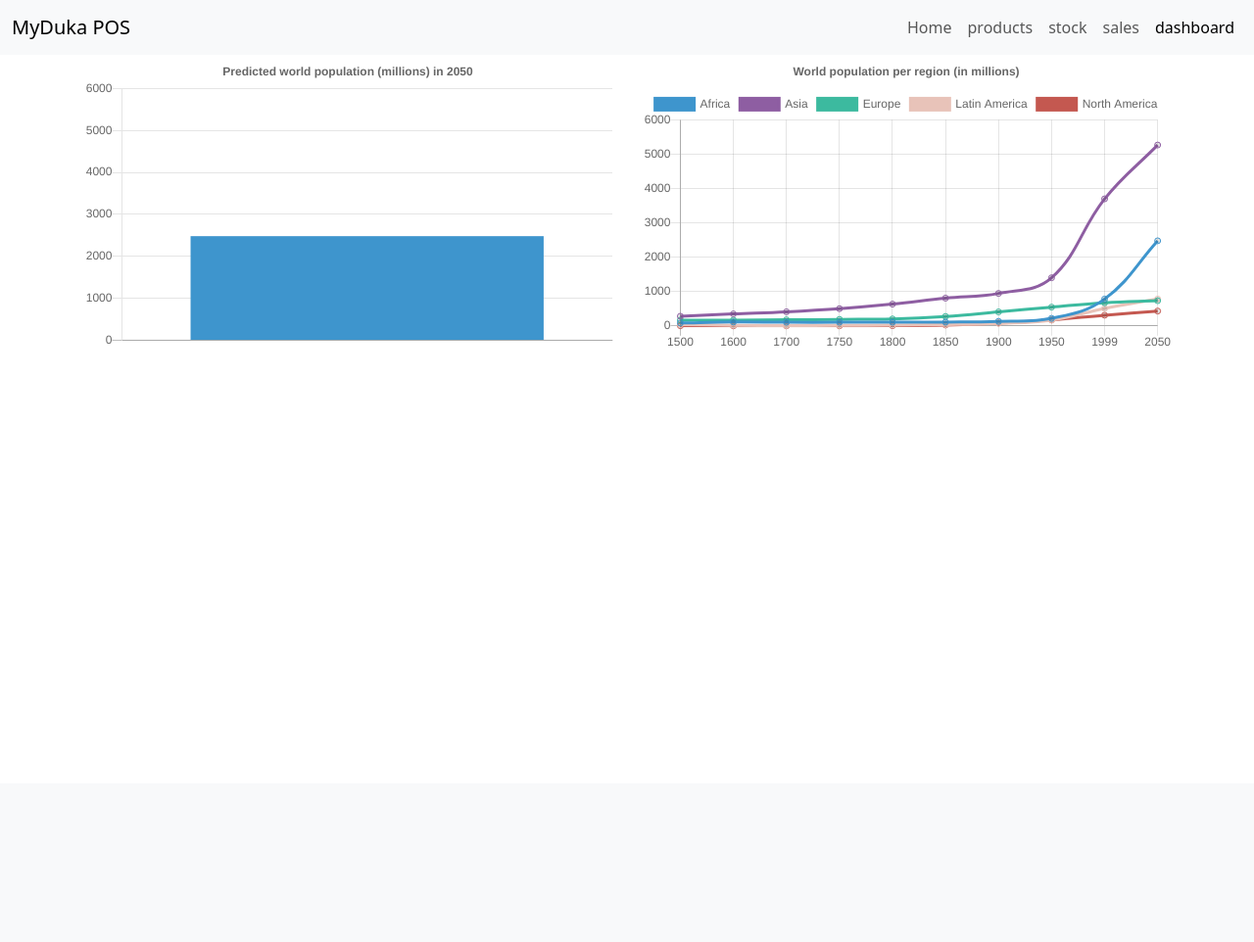
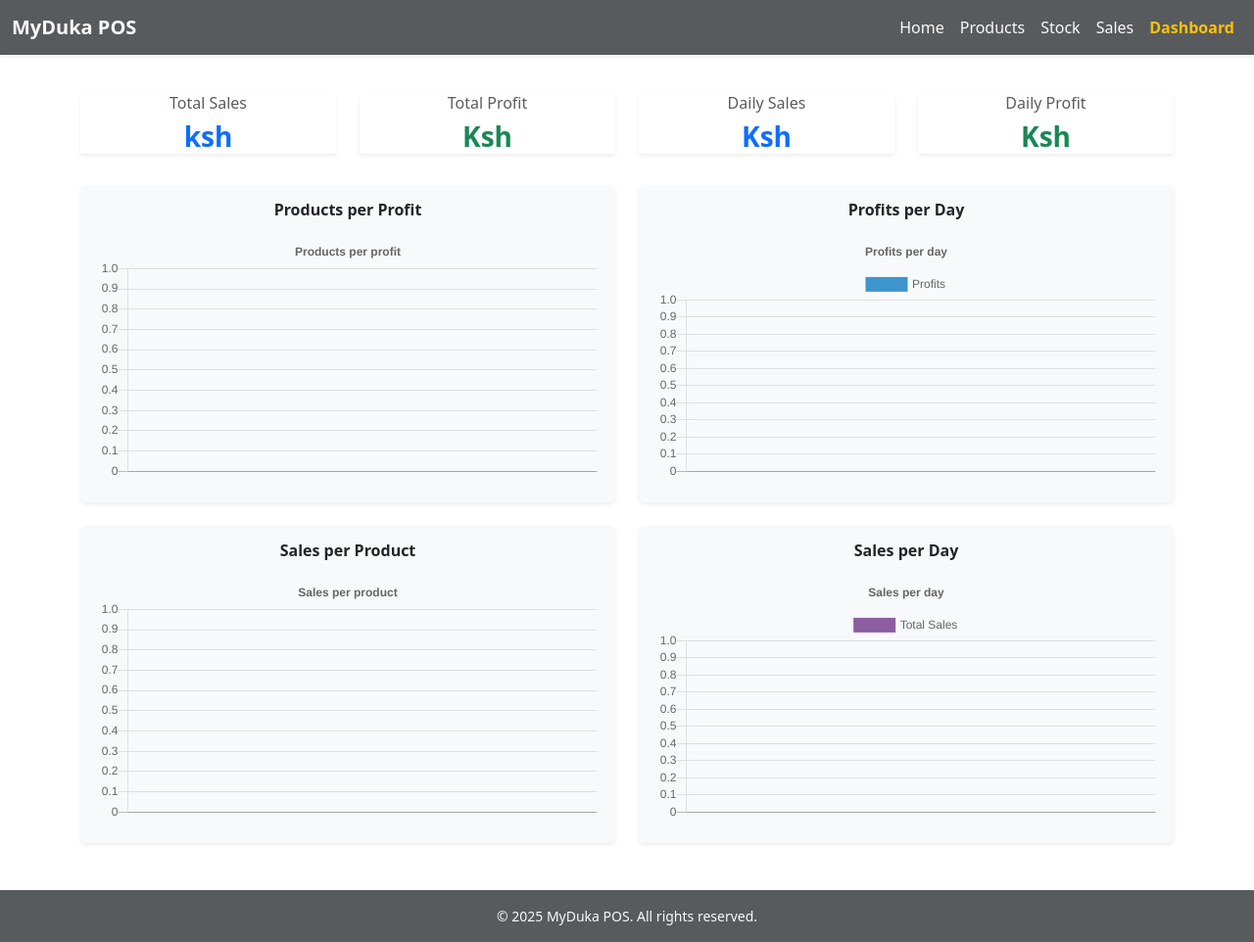
Before and after one commit to Dan10532/myduka-project, a Flask app: page /dashboard in a window 1280 px wide. Shown: the whole page at 98% size. Before the commit the page ends 353 px from the top, so only its background shows below. Run offline with Flask 3, Linux system fonts and the light colour scheme; data that the repository does not hold is empty; some libraries are stand-ins or nearby versions.

Commit message:
updated the dashboard.html graphs

```diff
--- a/main.py
+++ b/main.py
@@ -1,7 +1,7 @@
-from flask import Flask,render_template,request,redirect,url_for
-from database import fetch_data,insert_products,insert_sales,insert_stock,product_profit
+from flask import Flask, render_template, request, redirect, url_for
+from database import fetch_data, insert_products, insert_sales, insert_stock, product_profit, sales_products, profit_day, sales_day
 
-app=Flask(__name__)
+app = Flask(__name__)
 
 
 @app.route('/')
@@ -9,80 +9,114 @@ def home_page():
     return render_template('index.html')
 
 # products route
+
+
 @app.route('/products')
 def products():
-    prods=fetch_data('products')
+    prods = fetch_data('products')
 
-    return render_template('myproducts.html',my_prod=prods)
+    return render_template('myproducts.html', my_prod=prods)
 
 # sales route
+
+
 @app.route('/sales')
 def sales():
-    sales=fetch_data('sales')
-    products=fetch_data('products')
+    sales = fetch_data('sales')
+    products = fetch_data('products')
 
-    return render_template('my_sales.html',my_sale=sales,products=products)
+    return render_template('my_sales.html', my_sale=sales, products=products)
 # stock route
+
+
 @app.route('/stock')
 def stock():
-    stock=fetch_data('stock')
-    products=fetch_data('products')
+    stock = fetch_data('stock')
+    products = fetch_data('products')
 
-    return render_template('my_stock.html',my_stock=stock,products=products)
+    return render_template('my_stock.html', my_stock=stock, products=products)
+
 # dashboard route
+
+
 @app.route('/dashboard')
 def dashboard():
-    profit=product_profit()
+    profit = product_profit()
+    # print(profit)
+    sales = sales_products()
+    # print(sales)
+    profitperday = profit_day()
+    # print(profitperday)
+    salesperday = sales_day()
+    print(salesperday)
     # product profit
-    product_names=[]
-    product_profits=[]
+    sales_product = []
+    product_names = []
+    product_profits = []
+    profitday = []
+    salesday = []
+    dates = []
+
     for i in profit:
-        product_names.append(i[0])
+        product_names.append(i[1])
         product_profits.append(float(i[2]))
+    for i in sales:
+        product_names.append(i[1])
+        sales_product.append(float(i[2]))
+    for i in profitperday:
+        profitday.append(float(i[1]))
+    for i in salesperday:
+        salesday.append(float(i[1]))
+        dates.append(str(i[0]))
 
-
-    return render_template('dashboard.html',product_names=product_names,product_profits=product_profits)
+    return render_template('dashboard.html', product_names=product_names, product_profits=product_profits, sales_product=sales_product, profitday=profitday, salesday=salesday, dates=dates)
 
 
 # create a python function that receives data from the ui to the serverside
-@app.route('/add_products',methods=['GET','POST'])
+@app.route('/add_products', methods=['GET', 'POST'])
 def add_products():
     # checking method
-    if request.method=='POST':
-         # get form input
+    if request.method == 'POST':
+        # get form input
         pname = request.form['product_name']
-        bp=request.form['buying_price']
-        sp=request.form['selling_price']
-        new_product=(pname,bp,sp)
+        bp = request.form['buying_price']
+        sp = request.form['selling_price']
+        new_product = (pname, bp, sp)
         # insert to the database
         insert_products(new_product)
     return redirect(url_for('products'))
 
 # create a python function that receives data from the ui to the serverside
-@app.route('/add_sales',methods=['GET','POST'])
+
+
+@app.route('/add_sales', methods=['GET', 'POST'])
 def add_sales():
     # checking method
-    if request.method=='POST':
-         # get form input
+    if request.method == 'POST':
+        # get form input
         pid = request.form['product_id']
-        qty=request.form['quantity']
+        qty = request.form['quantity']
 
-        new_sale=(pid,qty)
+        new_sale = (pid, qty)
         # insert to the database
         insert_sales(new_sale)
     return redirect(url_for('sales'))
 
 # create a python function that receives data from the ui to the serverside
-@app.route('/add_stock',methods=['GET','POST'])
+
+
+@app.route('/add_stock', methods=['GET', 'POST'])
 def add_stock():
     # checking method
-    if request.method=='POST':
-         # get form input
+    if request.method == 'POST':
+        # get form input
         pid = request.form['product_id']
-        stq=request.form['stock_quantity']
+        stq = request.form['stock_quantity']
 
-        new_stock=(pid,stq)
+        new_stock = (pid, stq)
         # insert to the database
         insert_stock(new_stock)
     return redirect(url_for('stock'))
+
+
 app.run(debug=True)
--- a/templates/dashboard.html
+++ b/templates/dashboard.html
@@ -4,126 +4,172 @@
 <head>
   <meta charset="UTF-8">
   <meta name="viewport" content="width=device-width, initial-scale=1.0">
-    <title>Document</title>
-    <link href="https://cdn.jsdelivr.net/npm/bootstrap@5.3.8/dist/css/bootstrap.min.css" rel="stylesheet"
-        integrity="sha384-sRIl4kxILFvY47J16cr9ZwB07vP4J8+LH7qKQnuqkuIAvNWLzeN8tE5YBujZqJLB" crossorigin="anonymous">
-    <script src="https://cdnjs.cloudflare.com/ajax/libs/Chart.js/4.5.0/chart.min.js"
-        integrity="sha512-n/G+dROKbKL3GVngGWmWfwK0yPctjZQM752diVYnXZtD/48agpUKLIn0xDQL9ydZ91x6BiOmTIFwWjjFi2kEFg=="
-        crossorigin="anonymous" referrerpolicy="no-referrer"></script>
+  <title>MyDuka POS | Dashboard</title>
+
+  <link href="https://cdn.jsdelivr.net/npm/bootstrap@5.3.8/dist/css/bootstrap.min.css" rel="stylesheet">
+  <link rel="stylesheet" href="{{ url_for('static', filename='css/dashboard.css') }}">
 </head>
 
 <body>
 
-    <nav class="navbar navbar-expand-lg bg-body-tertiary">
+  <!-- Navbar -->
+  <nav class="navbar navbar-expand-lg navbar-dark bg-dark bg-opacity-75 fixed-top shadow-sm">
     <div class="container-fluid">
-            <a class="navbar-brand" href="/">MyDuka POS</a>
+      <a class="navbar-brand fw-bold text-light" href="/">MyDuka POS</a>
       <button class="navbar-toggler" type="button" data-bs-toggle="collapse" data-bs-target="#navbarNavDropdown"
         aria-controls="navbarNavDropdown" aria-expanded="false" aria-label="Toggle navigation">
         <span class="navbar-toggler-icon"></span>
       </button>
 
-            <ul class="navbar-nav">
-                <li class="nav-item">
-                    <a class="nav-link" href="/">Home</a>
-                </li>
-                <li class="nav-item">
-                    <a class="nav-link" href="/products">products</a>
-                </li>
-                <li class="nav-item">
-                    <a class="nav-link" href="/stock">stock</a>
-                </li>
-                <li class="nav-item">
-                    <a class="nav-link" href="/sales">sales</a>
-                </li>
-                <li class="nav-item">
-                    <a class="nav-link active" aria-current="page" href="/dashboard">dashboard</a>
-                </li>
+      <div class="collapse navbar-collapse" id="navbarNavDropdown">
+        <ul class="navbar-nav ms-auto">
+          <li class="nav-item"><a class="nav-link text-light" href="/">Home</a></li>
+          <li class="nav-item"><a class="nav-link text-light" href="/products">Products</a></li>
+          <li class="nav-item"><a class="nav-link text-light" href="/stock">Stock</a></li>
+          <li class="nav-item"><a class="nav-link text-light" href="/sales">Sales</a></li>
+          <li class="nav-item"><a class="nav-link active text-warning fw-semibold" href="/dashboard">Dashboard</a></li>
         </ul>
       </div>
+    </div>
+  </nav>
 
-    </nav>
-    <div class="container">
-        <div class="row">
-            <div class="col-6">
-                <canvas id="bar-chart" width="800" height="450"></canvas>
+  <!-- Content -->
+  <div class="container mt-5 pt-5 mb-5">
+
+    <!-- Stats Cards -->
+    <div class="row g-4 mb-4 text-center">
+      <div class="col-md-3 col-sm-6">
+        <div class="stat-card shadow-sm">
+          <h6 class="text-muted">Total Sales</h6>
+          <h3 class="fw-bold text-primary">ksh </h3>
         </div>
-            <div class="col-6">
-<canvas id="line-chart" width="800" height="450"></canvas>
+      </div>
+      <div class="col-md-3 col-sm-6">
+        <div class="stat-card shadow-sm">
+          <h6 class="text-muted">Total Profit</h6>
+          <h3 class="fw-bold text-success">Ksh </h3>
+        </div>
+      </div>
+      <div class="col-md-3 col-sm-6">
+        <div class="stat-card shadow-sm">
+          <h6 class="text-muted">Daily Sales</h6>
+          <h3 class="fw-bold text-primary">Ksh </h3>
+        </div>
+      </div>
+      <div class="col-md-3 col-sm-6">
+        <div class="stat-card shadow-sm">
+          <h6 class="text-muted">Daily Profit</h6>
+          <h3 class="fw-bold text-success">Ksh </h3>
         </div>
       </div>
     </div>
 
+    <!-- Graphs -->
+    <div class="row g-4">
+      <div class="col-md-6">
+        <div class="card bg-light shadow-sm border-0">
+          <div class="card-body">
+            <h6 class="card-title text-center fw-semibold mb-3">Products per Profit</h6>
+            <canvas id="bar-chart"></canvas>
+          </div>
+        </div>
+      </div>
 
+      <div class="col-md-6">
+        <div class="card bg-light shadow-sm border-0">
+          <div class="card-body">
+            <h6 class="card-title text-center fw-semibold mb-3">Profits per Day</h6>
+            <canvas id="line-chart"></canvas>
+          </div>
+        </div>
+      </div>
+
+      <div class="col-md-6">
+        <div class="card bg-light shadow-sm border-0">
+          <div class="card-body">
+            <h6 class="card-title text-center fw-semibold mb-3">Sales per Product</h6>
+            <canvas id="bar-chart1"></canvas>
+          </div>
+        </div>
+      </div>
+
+      <div class="col-md-6">
+        <div class="card bg-light shadow-sm border-0">
+          <div class="card-body">
+            <h6 class="card-title text-center fw-semibold mb-3">Sales per Day</h6>
+            <canvas id="line-chart1"></canvas>
+          </div>
+        </div>
+      </div>
+    </div>
+  </div>
+
+  <!-- Footer -->
+  <footer class="footer bg-dark bg-opacity-75 text-light text-center py-3 mt-auto">
+    <p class="mb-0 small">&copy; 2025 MyDuka POS. All rights reserved.</p>
+  </footer>
+
+  <!-- Scripts -->
+  <script src="https://cdn.jsdelivr.net/npm/@popperjs/core@2.11.8/dist/umd/popper.min.js"></script>
+  <script src="https://cdn.jsdelivr.net/npm/bootstrap@5.3.8/dist/js/bootstrap.bundle.min.js"></script>
   <script src="https://cdnjs.cloudflare.com/ajax/libs/Chart.js/2.5.0/Chart.min.js"></script>
-    <script src="https://cdn.jsdelivr.net/npm/@popperjs/core@2.11.8/dist/umd/popper.min.js"
-        integrity="sha384-I7E8VVD/ismYTF4hNIPjVp/Zjvgyol6VFvRkX/vR+Vc4jQkC+hVqc2pM8ODewa9r"
-        crossorigin="anonymous"></script>
-    <script src="https://cdn.jsdelivr.net/npm/bootstrap@5.3.8/dist/js/bootstrap.bundle.min.js"
-        integrity="sha384-FKyoEForCGlyvwx9Hj09JcYn3nv7wiPVlz7YYwJrWVcXK/BmnVDxM+D2scQbITxI"
-        crossorigin="anonymous"></script>
+
+
   <script>
     new Chart(document.getElementById("bar-chart"), {
       type: 'bar',
       data: {
-                labels: {{product_names | safe}},
-                datasets: [
-                    {
-                        label: "Population (millions)",
+        labels: {{ product_names | safe }},
+        datasets: [{
+          label: "Products per profit",
           backgroundColor: ["#3e95cd", "#8e5ea2", "#3cba9f", "#e8c3b9", "#c45850"],
-                        data: [2478, 5267, 734, 784, 433]
-                    }
-                ]
+          data: {{ product_profits | safe }}
+        }]
       },
-            options: {
-                legend: { display: false },
-                title: {
-                    display: true,
-                    text: 'Predicted world population (millions) in 2050'
-                }
-            }
+      options: { legend: { display: false }, title: { display: true, text: 'Products per profit' } }
     });
-    </script>
-    <script>
+
+    new Chart(document.getElementById("bar-chart1"), {
+      type: 'bar',
+      data: {
+        labels: {{ product_names | safe }},
+        datasets: [{
+          label: "Sales per product",
+          backgroundColor: ["#3e95cd", "#8e5ea2", "#3cba9f", "#e8c3b9", "#c45850"],
+          data: {{ sales_product | safe }}
+        }]
+      },
+      options: { legend: { display: false }, title: { display: true, text: 'Sales per product' } }
+    });
+
     new Chart(document.getElementById("line-chart"), {
       type: 'line',
       data: {
-    labels: [1500,1600,1700,1750,1800,1850,1900,1950,1999,2050],
+        labels: {{ dates | safe }},
         datasets: [{
-        data: [86,114,106,106,107,111,133,221,783,2478],
-        label: "Africa",
+          data: {{ profitday | safe }},
+          label: "Profits",
           borderColor: "#3e95cd",
           fill: false
-      }, {
-        data: [282,350,411,502,635,809,947,1402,3700,5267],
-        label: "Asia",
+        }]
+      },
+      options: { title: { display: true, text: 'Profits per day' } }
+    });
+
+    new Chart(document.getElementById("line-chart1"), {
+      type: 'line',
+      data: {
+        labels: {{ dates | safe }},
+        datasets: [{
+          data: {{ salesday | safe }},
+          label: "Total Sales",
           borderColor: "#8e5ea2",
           fill: false
-      }, {
-        data: [168,170,178,190,203,276,408,547,675,734],
-        label: "Europe",
-        borderColor: "#3cba9f",
-        fill: false
-      }, {
-        data: [40,20,10,16,24,38,74,167,508,784],
-        label: "Latin America",
-        borderColor: "#e8c3b9",
-        fill: false
-      }, {
-        data: [6,3,2,2,7,26,82,172,312,433],
-        label: "North America",
-        borderColor: "#c45850",
-        fill: false
-      }
-    ]
+        }]
       },
-  options: {
-    title: {
-      display: true,
-      text: 'World population per region (in millions)'
-    }
-  }
+      options: { title: { display: true, text: 'Sales per day' } }
     });
   </script>
+
 </body>
-
 </html>
```
Also changed, not shown: database.py (+14 -1 lines), static/style.css (+28 -0 lines), templates/index.html (+6 -5 lines), 1 other file. Lines whose indentation alone changed are shown as unchanged.
